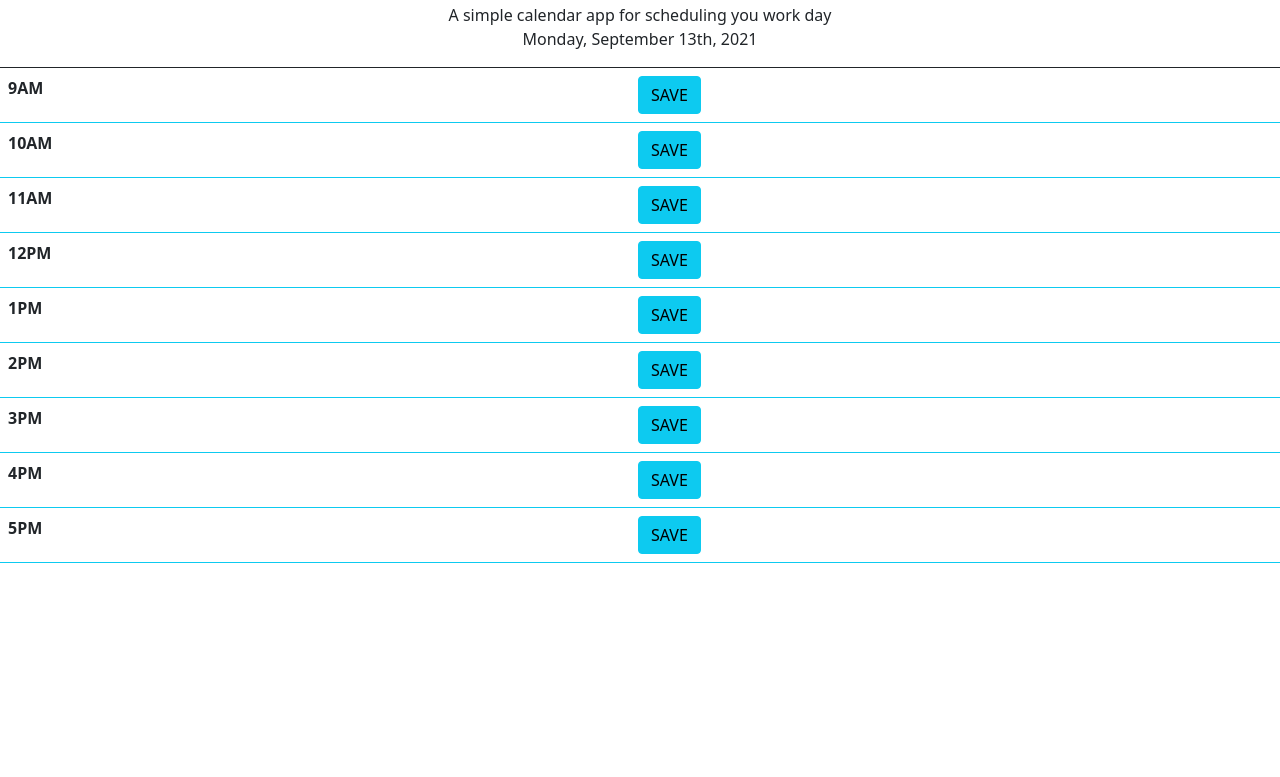
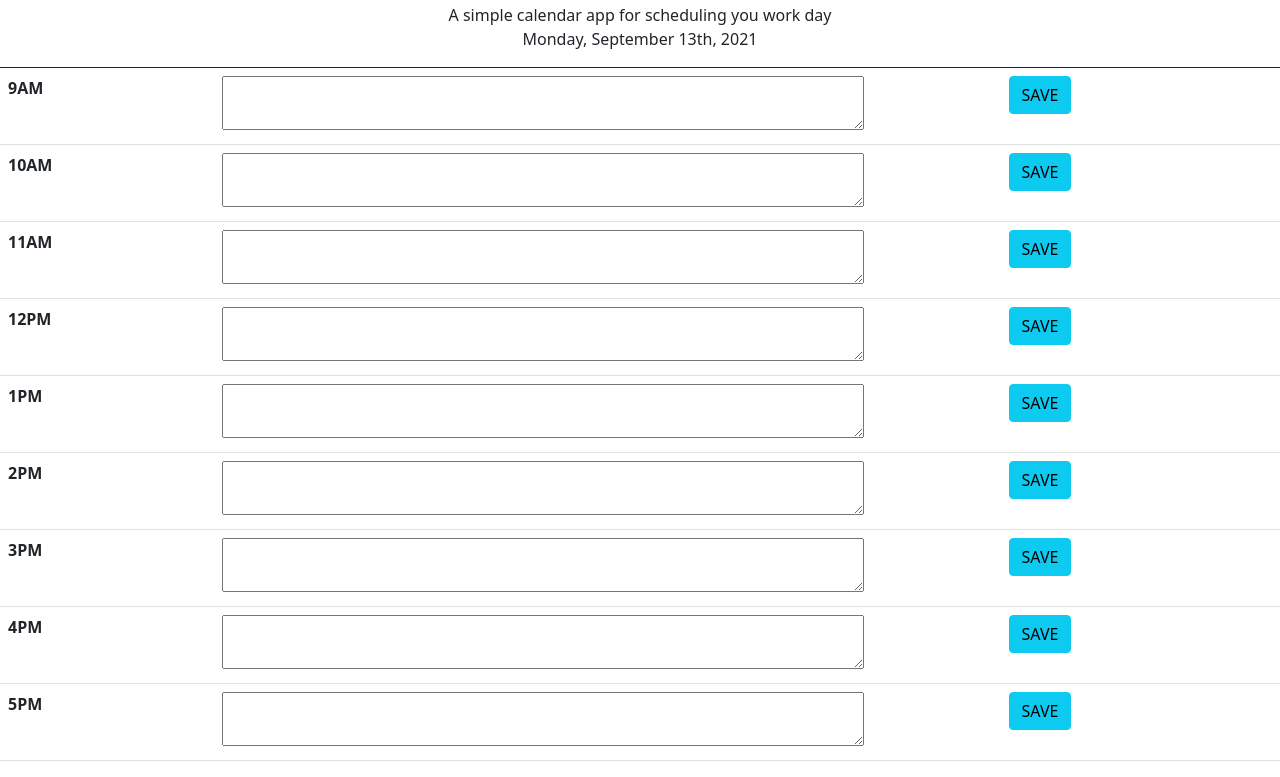
Before and after one commit to Ayla122/Calendar, a plain HTML site: page index.html in a window 1280 px wide. Shown: the part 53-830 px from the top of the page. Before the commit the page ends 800 px from the top, so only its background shows below. Drawn offline with nearby package versions, Linux system fonts and the light colour scheme; files whose address does not match are found by name.

Commit message:
test area

```diff
--- a/index.html
+++ b/index.html
@@ -32,7 +32,9 @@
             </div>
         </div>
     </div>
-    <table class="table border-info">
+
+    <!-- Timeblocks start here -->
+    <table class="table">
         <thead>
           <tr>
             <th colspan="3"></th>
@@ -41,63 +43,90 @@
         <tbody>
           <tr>
             <th scope="row">9AM</th>
-            <td></td>
+            <td>
+                <textarea class="col-md-10 description">
+                </textarea>
+            </td>
             <td>
                 <button type="button" class="btn btn-info">SAVE</button>
             </td>
           </tr>
           <tr>
             <th scope="row">10AM</th>
-            <td></td>
+            <td>
+                <textarea class="col-md-10 description">
+                </textarea>
+            </td>
             <td>
                 <button type="button" class="btn btn-info">SAVE</button>
             </td>
           </tr>
           <tr>
             <th scope="row">11AM</th>
-            <td></td>
+            <td>
+                <textarea class="col-md-10 description">
+                </textarea>
+            </td>
             <td>
                 <button type="button" class="btn btn-info">SAVE</button>
             </td>
           </tr>
           <tr>
             <th scope="row">12PM</th>
-            <td></td>
+            <td>
+                <textarea class="col-md-10 description">
+                </textarea>
+            </td>
             <td>
                 <button type="button" class="btn btn-info">SAVE</button>
             </td>
           </tr>
           <tr>
             <th scope="row">1PM</th>
-            <td></td>
+            <td>
+                <textarea class="col-md-10 description">
+                </textarea>
+            </td>
             <td>
                 <button type="button" class="btn btn-info">SAVE</button>
             </td>
           </tr>
           <tr>
             <th scope="row">2PM</th>
-            <td></td>
+            <td>
+                <textarea class="col-md-10 description">
+                </textarea>
+            </td>
             <td>
                 <button type="button" class="btn btn-info">SAVE</button>
             </td>
           </tr>
           <tr>
             <th scope="row">3PM</th>
-            <td></td>
+            <td>
+                <textarea class="col-md-10 description">
+                </textarea>
+            </td>
             <td>
                 <button type="button" class="btn btn-info">SAVE</button>
             </td>
           </tr>
           <tr>
             <th scope="row">4PM</th>
-            <td></td>
+            <td>
+                <textarea class="col-md-10 description">
+                </textarea>
+            </td>
             <td>
                 <button type="button" class="btn btn-info">SAVE</button>
             </td>
           </tr>
           <tr>
             <th scope="row">5PM</th>
-            <td></td>
+            <td>
+                <textarea class="col-md-10 description">
+                </textarea>
+            </td>
             <td>
                 <button type="button" class="btn btn-info">SAVE</button>
             </td>
```
